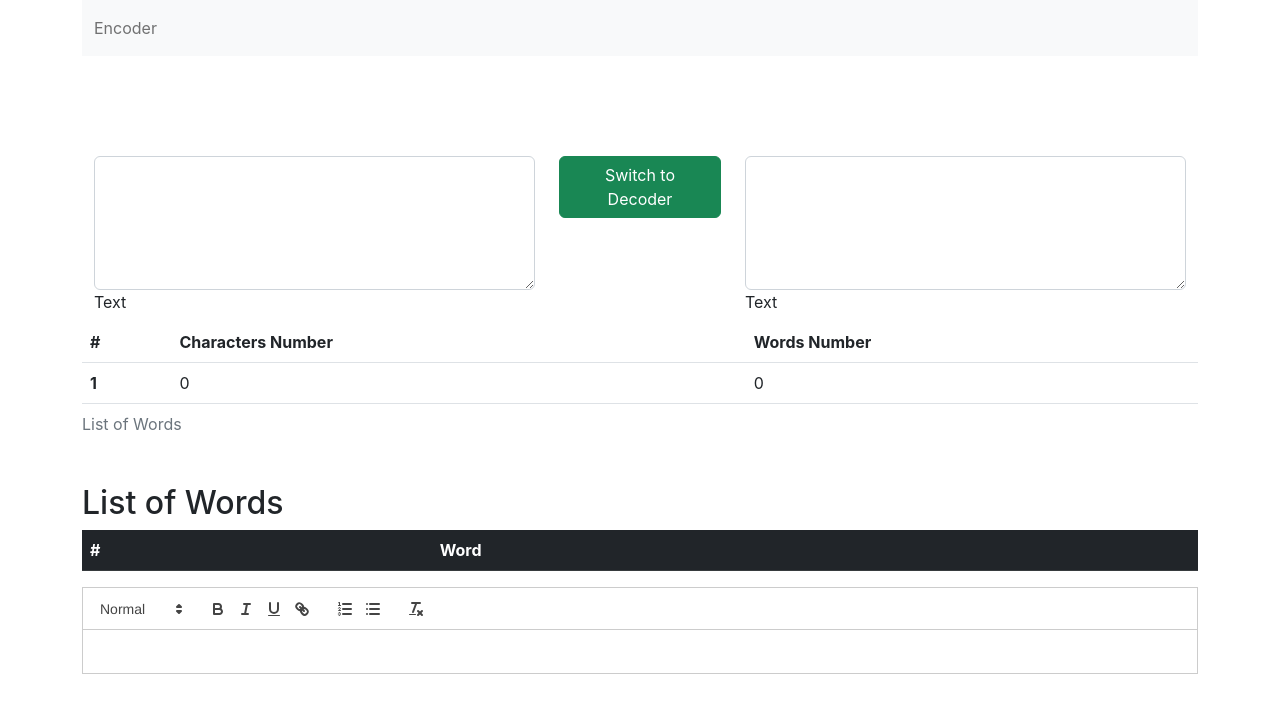
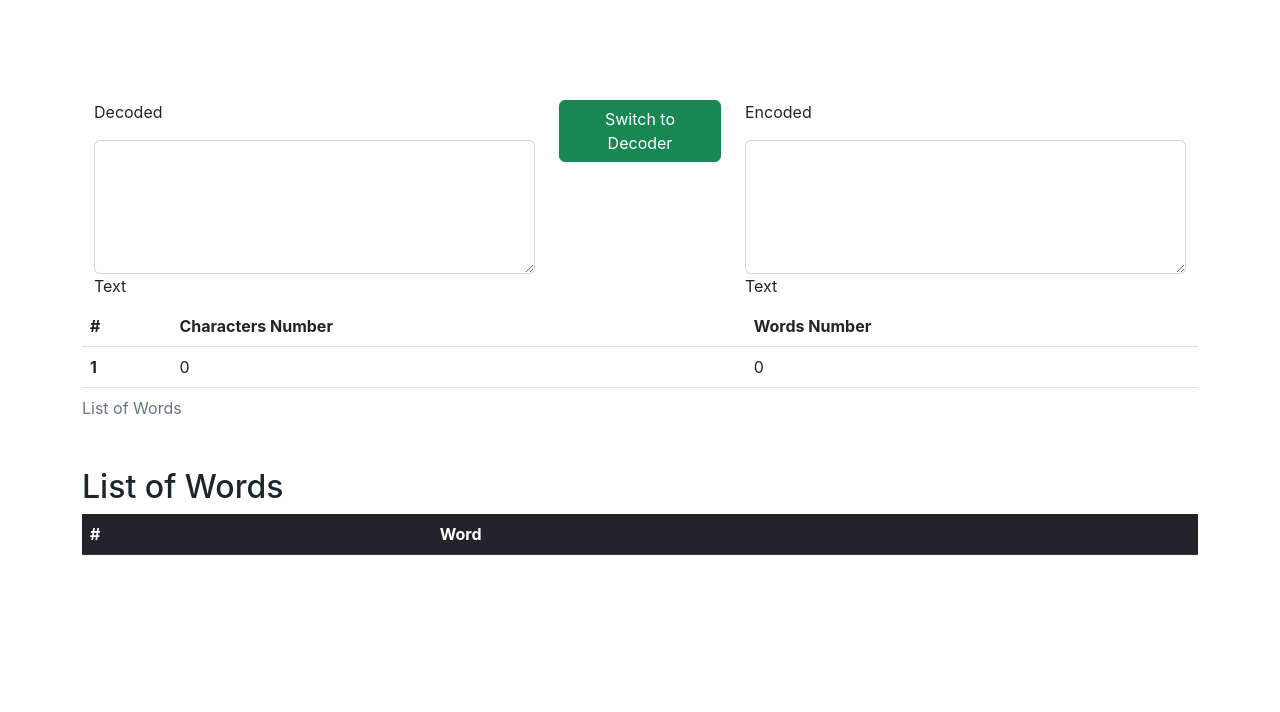
Before and after one commit to kaydurgu/mid, a React (Create React App) app: page / in a window 1280 px wide. Shown: the top 712 px of the page. Built offline with nearby package versions, Linux system fonts and the light colour scheme.

Commit message:
preloader added, encoder optimized

```diff
--- a/package.json
+++ b/package.json
@@ -9,8 +9,10 @@
     "@testing-library/user-event": "^13.5.0",
     "axios": "^1.6.0",
     "gh-pages": "^6.0.0",
+    "quill-delta-to-html": "^0.12.1",
     "react": "^18.2.0",
     "react-dom": "^18.2.0",
+    "react-loader-spinner": "^5.4.5",
     "react-quill": "^2.0.0",
     "react-scripts": "^5.0.1",
     "web-vitals": "^2.1.4"
--- a/public/index.html
+++ b/public/index.html
@@ -11,13 +11,6 @@
   <body>
     <noscript>You need to enable JavaScript to run this app.</noscript>
     <div class="container margs">
-    <nav class="navbar navbar-light bg-light">
-      <div class="container-fluid">
-        <span class="navbar-text">
-          Encoder
-        </span>
-      </div>
-    </nav>
     </div>
     <div id="root"></div>
   </body>
--- /dev/null
+++ b/src/App.css
@@ -0,0 +1,6 @@
+.spinner-wrapper {
+    display: flex;
+    justify-content: center;
+    align-items: center;
+    min-height: 100vh;
+   }
--- a/src/App.js
+++ b/src/App.js
@@ -1,10 +1,23 @@
-import React from 'react';
+import React, { useState, useEffect } from 'react';
 import TextArea from './components/TextArea';
+import * as Loader from "react-loader-spinner";
 function App() {
+  const [loading, setLoading] = useState(true);
+  useEffect(() => {
+    setTimeout(() => {
+      setLoading(false);
+    }, 2000);
+ }, []);
   return (
     <div>
-         <TextArea/>
-    </div>
+      {loading ? (
+          <div className="border d-flex align-items-center justify-content-center">
+            <Loader.Rings type="Puff" color="#00BFFF" height={800} width={500} />
+          </div>
+      ) : (
+          <TextArea />
+      )}
+      </div>
   );
 }
 export default App;
--- a/src/components/TextArea.js
+++ b/src/components/TextArea.js
@@ -1,56 +1,59 @@
 import React, { useState } from 'react';
-import TextEditor from './TextEditor';
 import WordTable from './WordTable';
 
 const TextArea = () => {
- const [encodedText, setEncodedText] = useState('');
- const [decodedText, setDecodedText] = useState('');
+ const [encodedDecodedText, setEncodedDecodedText] = useState('');
+ const [text, setText] = useState('');
  const [isEncoder, setIsEncoder] = useState(true);
  const [count, setCount] = useState(0);
 
  const [wordList, setWordList] = useState([]);
 
 
+function encoder(text){
+    let result = "";
+  for (let i = 0; i < text.length; i++) {
+    let ascii = text.charCodeAt(i);
+    if (ascii >= 32) {
+        ascii += 3;
+        result += String.fromCharCode(ascii);
+    }
+    else
+        result += text.charAt(i);
+  }
+  return result;
+}
+function decoder(text){
+  let result = "";
+  for (let i = 0; i < text.length; i++) {
+    let ascii = text.charCodeAt(i);
+    if (ascii >= 35) {
+      ascii -= 3;
+      result += String.fromCharCode(ascii);
+    }
+    else
+      result += text.charAt(i);
+  }
+  return result;
+}
+
  const handleChange = (e) => {
-    let encodedDecodedText = '';
-    const text = e.target.value;
+    const content = e.target.value;
     const words = e.target.value.split(' ');
 
     const list = [...new Set(words)].filter(word => word);
     setWordList(list);
     setCount(text.length);
-    for (let i = 0; i < e.target.value.length; i++) {
-      let ascii = e.target.value.charCodeAt(i);
-
-      if (isEncoder) {
-        if (ascii >= 32) {
-          ascii += 3;
-          encodedDecodedText += String.fromCharCode(ascii);
-        } else {
-          encodedDecodedText += e.target.value.charAt(i);
-        }
-      } else {
-        if (ascii >= 35) {
-          ascii -= 3;
-          encodedDecodedText += String.fromCharCode(ascii);
-        } else {
-          encodedDecodedText += e.target.value.charAt(i);
-        }
-      }
-    }
-
-    if (isEncoder) {
-      setEncodedText(encodedDecodedText);
-    } else {
-      setDecodedText(encodedDecodedText);
-    }
+    setText(content);
+    if(isEncoder) setEncodedDecodedText(encoder(content));
+    else setEncodedDecodedText(decoder(content));
  };
 
  const handleSwitchMode = () => {
     setIsEncoder(!isEncoder);
-    setCount(0);
-    setEncodedText("");
-    setDecodedText("");
+    if (isEncoder)
+    setText(encodedDecodedText);
+    setEncodedDecodedText(text);
     setWordList([]);
  };
 
@@ -59,8 +62,14 @@ const TextArea = () => {
             <div class="container">
                     <div class="row">
                         <div class="col-5">
+
                             <div class="form-outline">
-                                <textarea onChange={handleChange}  class="form-control" id="textAreaExample1" rows="5"></textarea>
+                              {isEncoder ? (
+                                  <p>Decoded</p>
+                              ) : (
+                                <p>Encoded</p>
+                              )}
+                                <textarea onChange={handleChange} value={text} class="form-control" id="textAreaExample1" rows="5"></textarea>
                                 <label class="form-label" for="textAreaExample">Text</label>
                             </div>
                         </div>
@@ -72,10 +81,11 @@ const TextArea = () => {
                         <div class="col-5">
                             <div class="form-outline">
                             {isEncoder ? (
-                                <textarea class="form-control" id="textAreaExample1" rows="5"value={encodedText}></textarea>
-                            ) : (
-                                <textarea class="form-control" id="textAreaExample1" rows="5"value={decodedText}></textarea>
-                            )}
+                                  <p>Encoded</p>
+                              ) : (
+                                <p>Decoded</p>
+                              )}
+                                <textarea class="form-control" id="textAreaExample1" rows="5"value={encodedDecodedText}></textarea>
                                 <label class="form-label" for="textAreaExample">Text</label>
                             </div>
                         </div>
@@ -100,7 +110,6 @@ const TextArea = () => {
                             </tbody>
                         </table>
       <WordTable words={wordList} />
-      <TextEditor/>
     </div>
  );
 };
```
Also changed, not shown: 1 other file (tests, documents, lock files or other folders).
